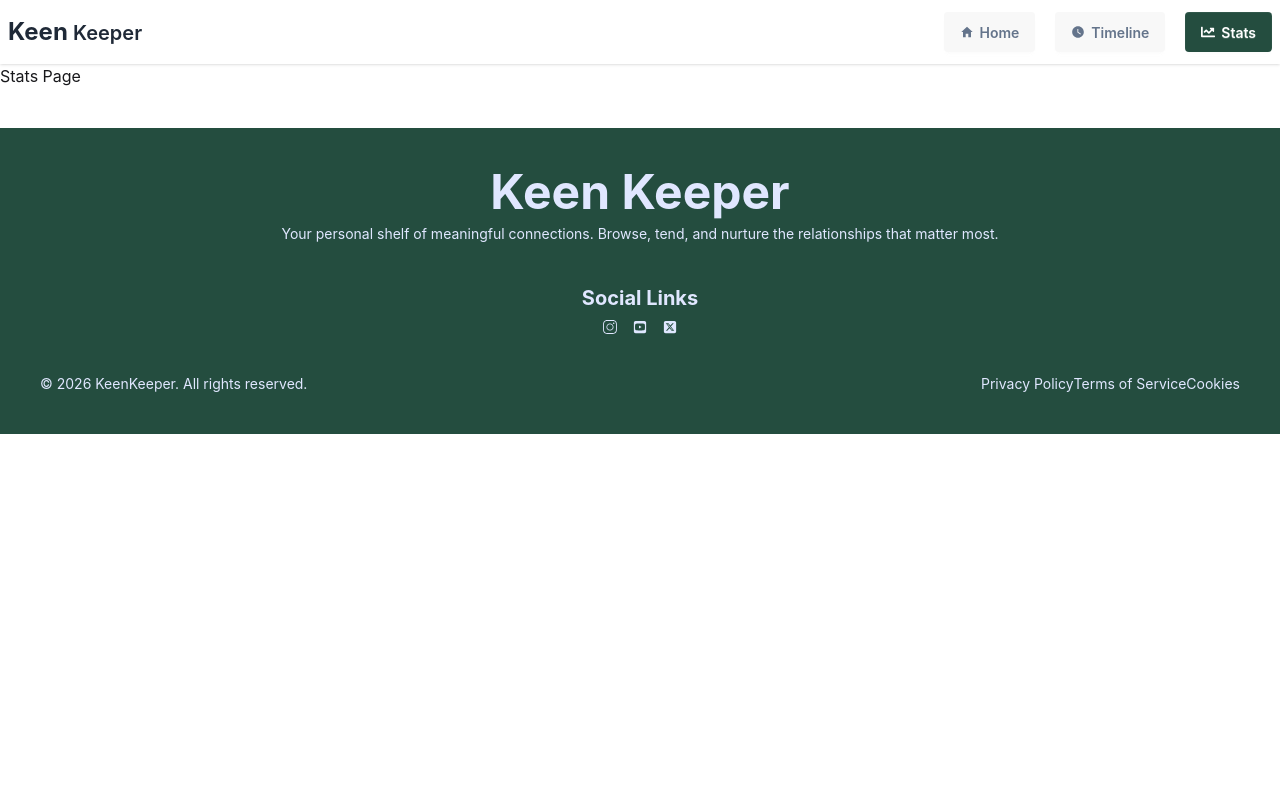
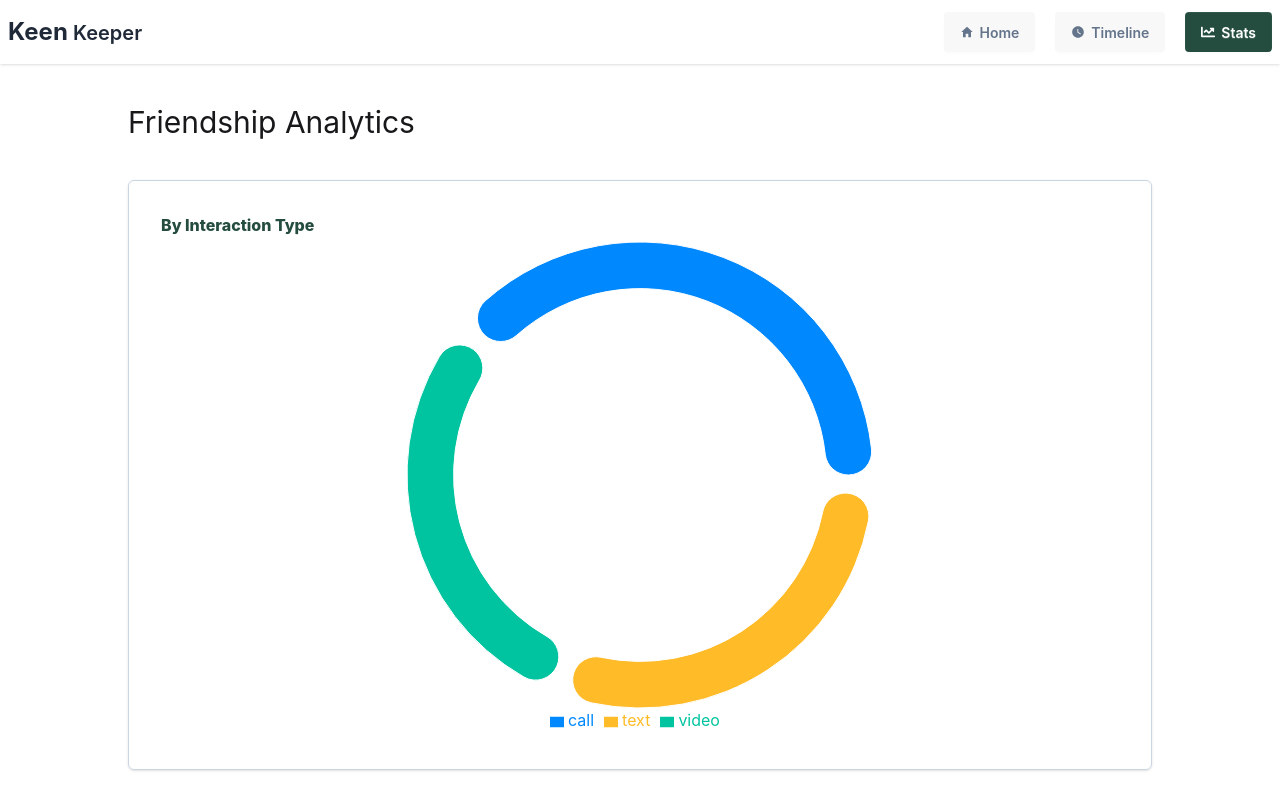
Before and after one commit to Dinislamj6/b13-A7-repo, a Next.js app: page /stats in a window 1280 px wide. Shown: the top 800 px of the page. Built offline with nearby package versions, Linux system fonts and the light colour scheme.

Commit message:
added stats route page

```diff
--- a/package.json
+++ b/package.json
@@ -14,7 +14,8 @@
     "react": "19.2.4",
     "react-dom": "19.2.4",
     "react-icons": "^5.6.0",
-    "react-toastify": "^11.0.5"
+    "react-toastify": "^11.0.5",
+    "recharts": "^3.8.1"
   },
   "devDependencies": {
     "@tailwindcss/postcss": "^4.2.2",
--- a/src/app/stats/page.jsx
+++ b/src/app/stats/page.jsx
@@ -1,9 +1,42 @@
+"use client"
+import { Legend, Pie, PieChart, Tooltip } from "recharts";
 
 
 const StatsPage = () => {
+    const data = [
+        { name: 'call', value: 400, fill: '#0088FE' },
+        { name: 'video', value: 300, fill: '#00C49F' },
+        { name: 'text', value: 300, fill: '#FFBB28' },
+
+    ];
     return (
-        <div>
-            <h2>Stats Page</h2>
+        <div className="max-w-5xl mx-auto mt-10">
+              <h2 className="text-bold text-3xl">Friendship Analytics</h2>
+            <div className="shadow p-8 rounded-md border border-slate-300 my-10">
+                <p className="text-[#244D3F] font-extrabold">By Interaction Type</p>
+                <PieChart style={{
+                    width: '100%',
+                    maxWidth: '500px',
+                    maxHeight: '80vh',
+                    margin: "auto",
+                    aspectRatio: 1
+                }} responsive>
+                    <Pie
+                        data={data}
+                        innerRadius="80%"
+                        outerRadius="100%"
+                        // Corner radius is the rounded edge of each pie slice
+                        cornerRadius="50%"
+                        fill="#8884d8"
+                        // padding angle is the gap between each pie slice
+                        paddingAngle={5}
+                        dataKey="value"
+                        isAnimationActive={true}
+                    />
+                    <Legend></Legend>
+                    <Tooltip></Tooltip>
+                </PieChart>
+            </div>
         </div>
     );
 };
```
Also changed, not shown: 1 other file (tests, documents, lock files or other folders).
